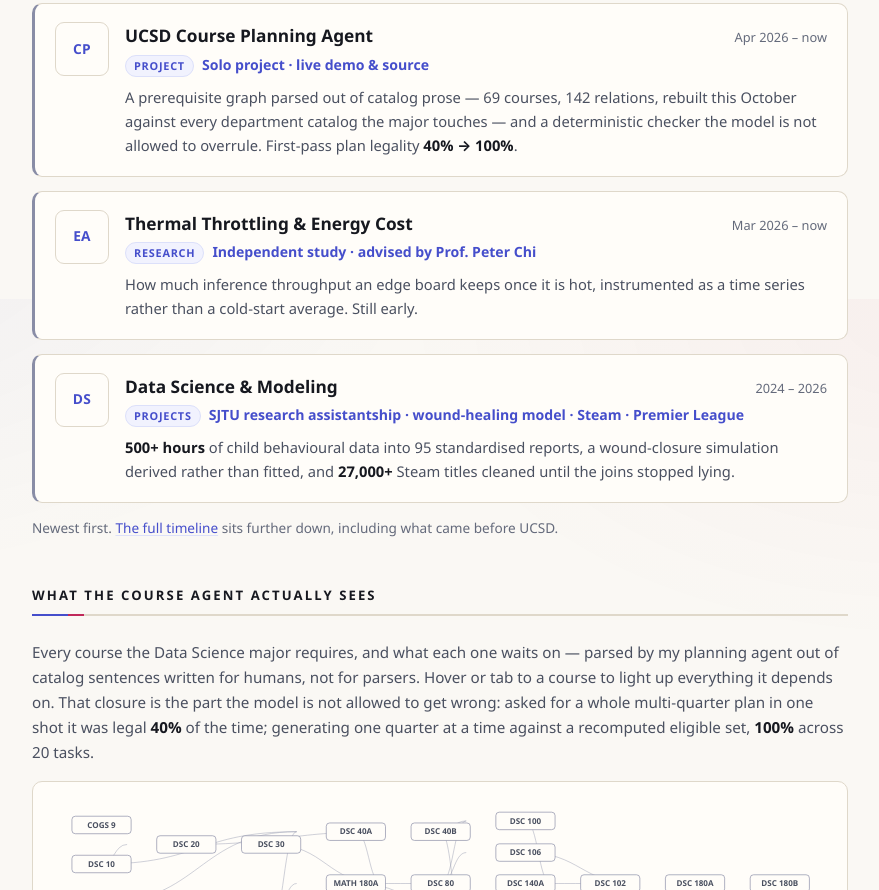
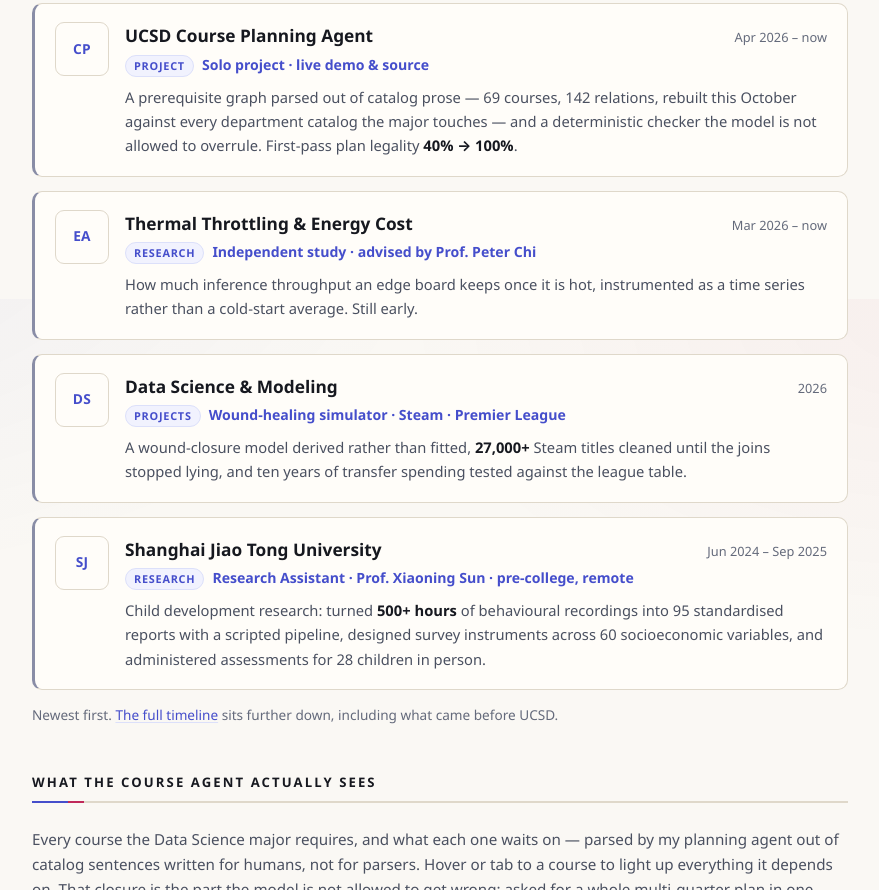
Before and after one commit to zhenzhenfufu/Zhen-Wang-Personal-Website.github.io, a plain HTML site: page index.html in a window 1280 px wide. Shown: the part 1301-2191 px from the top of the page, without its empty margins (360-1239 px from the left). Drawn offline with Linux system fonts and the light colour scheme.

Commit message:
Give the SJTU assistantship its own row
It was folded into the data-projects row, where fifteen months of research with
a named PI read as one clause in a list of class projects. It is now a research
row of its own, and the projects row carries only the coursework.

Co-Authored-By: Claude Opus 5 <noreply@anthropic.com>

```diff
--- a/index.html
+++ b/index.html
@@ -85,7 +85,7 @@
                 <span class="row-mark" aria-hidden="true">NW</span>
                 <span class="row-body">
                     <span class="row-head">
-                        <span class="row-title">Night Water Academy (The name of the game)</span>
+                        <span class="row-title">Night Water Academy 夜水书院</span>
                         <span class="row-when">2026 · in review</span>
                     </span>
                     <span class="row-org"><span class="row-chip">Competition</span>Unreal Engine 5 puzzle game · Tsinghua × miHoYo competition entry</span>
@@ -158,10 +158,22 @@
                 <span class="row-body">
                     <span class="row-head">
                         <span class="row-title">Data Science &amp; Modeling</span>
-                        <span class="row-when">2024 – 2026</span>
+                        <span class="row-when">2026</span>
                     </span>
-                    <span class="row-org"><span class="row-chip">Projects</span>SJTU research assistantship · wound-healing model · Steam · Premier League</span>
-                    <span class="row-line"><strong>500+ hours</strong> of child behavioural data into 95 standardised reports, a wound-closure simulation derived rather than fitted, and <strong>27,000+</strong> Steam titles cleaned until the joins stopped lying.</span>
+                    <span class="row-org"><span class="row-chip">Projects</span>Wound-healing simulator · Steam · Premier League</span>
+                    <span class="row-line">A wound-closure model derived rather than fitted, <strong>27,000+</strong> Steam titles cleaned until the joins stopped lying, and ten years of transfer spending tested against the league table.</span>
+                </span>
+            </a>
+
+            <a class="row" data-kind="research" href="data-projects.html#sjtu">
+                <span class="row-mark" aria-hidden="true">SJ</span>
+                <span class="row-body">
+                    <span class="row-head">
+                        <span class="row-title">Shanghai Jiao Tong University</span>
+                        <span class="row-when">Jun 2024 – Sep 2025</span>
+                    </span>
+                    <span class="row-org"><span class="row-chip">Research</span>Research Assistant · Prof. Xiaoning Sun · pre-college, remote</span>
+                    <span class="row-line">Child development research: turned <strong>500+ hours</strong> of behavioural recordings into 95 standardised reports with a scripted pipeline, designed survey instruments across 60 socioeconomic variables, and administered assessments for 28 children in person.</span>
                 </span>
             </a>
         </div>
```
